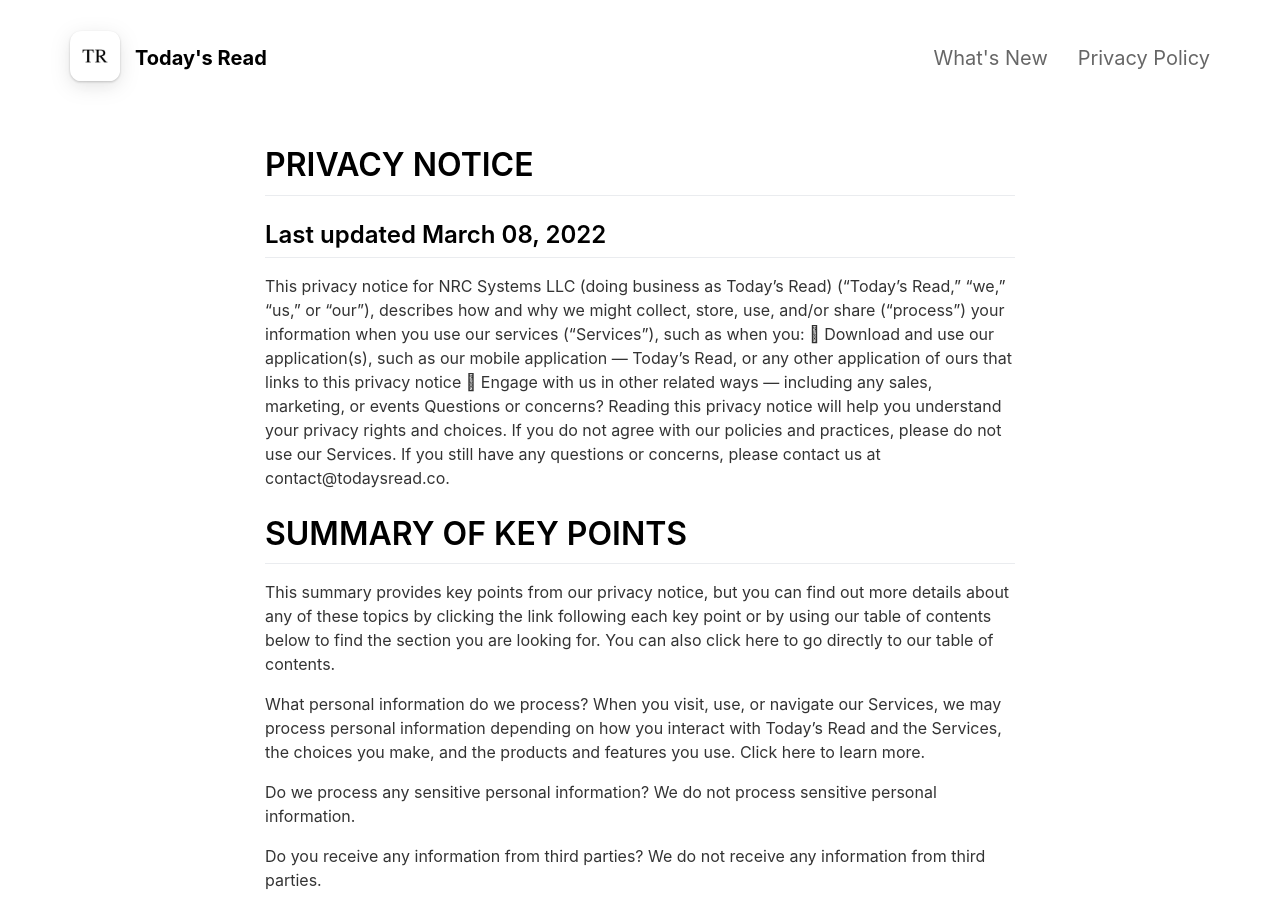
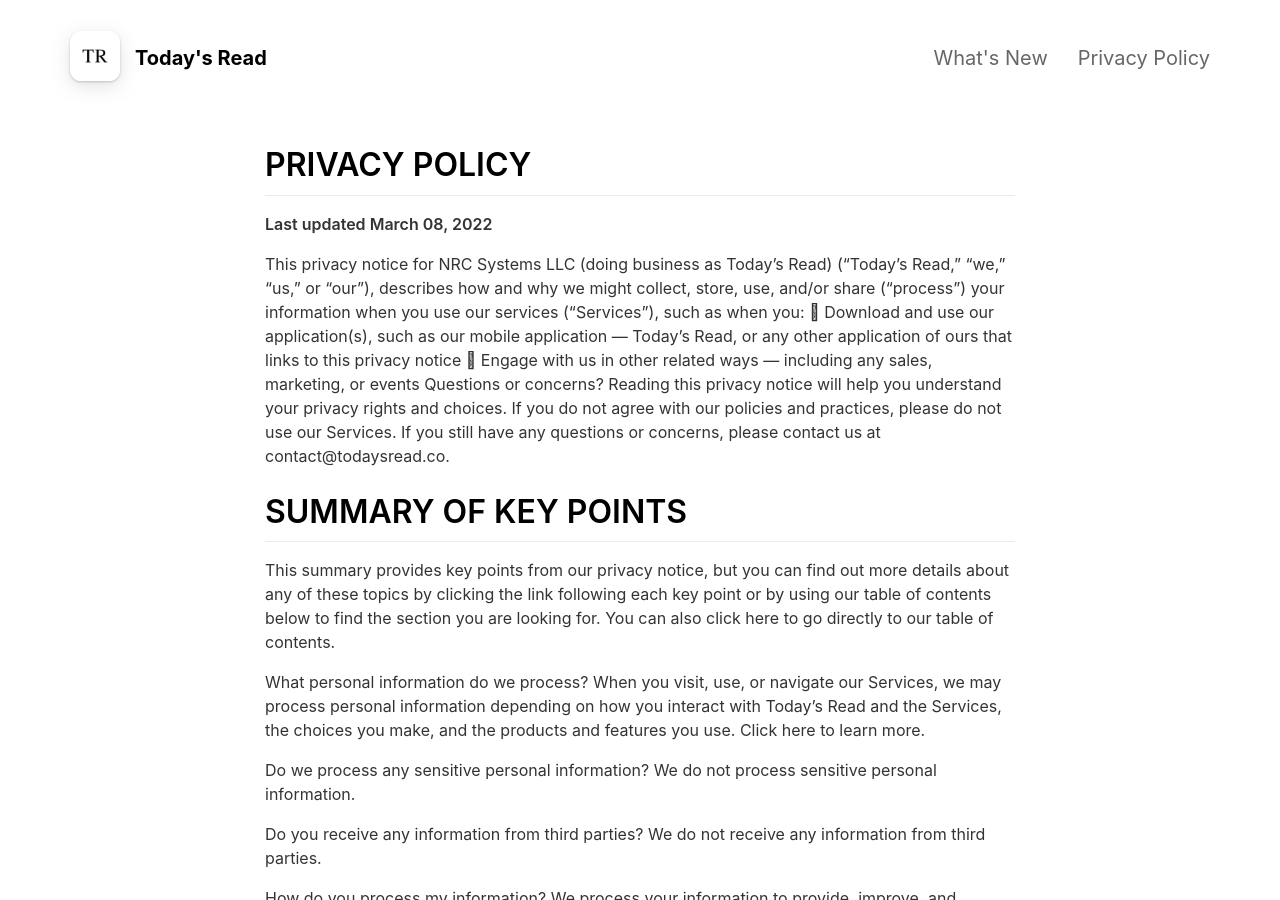
Before and after one commit to ncasson/landingpage, a Jekyll site: the page built from _pages/privacypolicy.md, in a window 1280 px wide and 900 px high. Built offline with Jekyll 4.4.1, drawn with Linux system fonts in a browser that asks for light colours; nearby versions of some CDN libraries.

Commit message:
Update privacypolicy.md

```diff
--- a/_pages/privacypolicy.md
+++ b/_pages/privacypolicy.md
@@ -5,9 +5,9 @@ include_in_header: true
 ---
 
 
-# PRIVACY NOTICE
+# PRIVACY POLICY
 
-## Last updated March 08, 2022
+**Last updated March 08, 2022**
 
 
 
```
